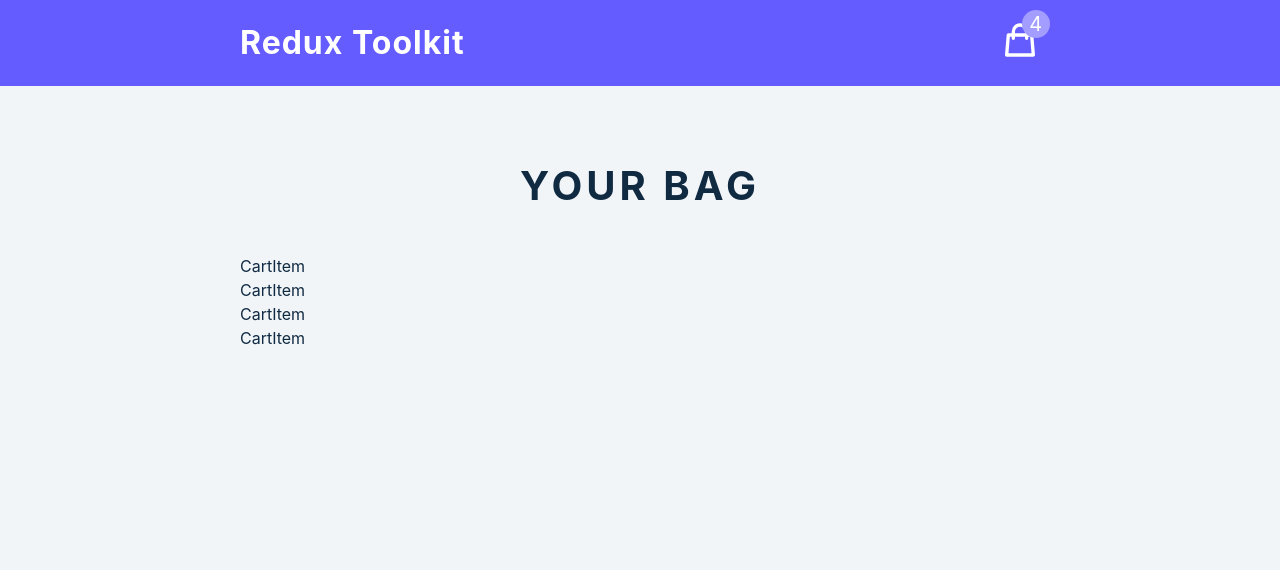
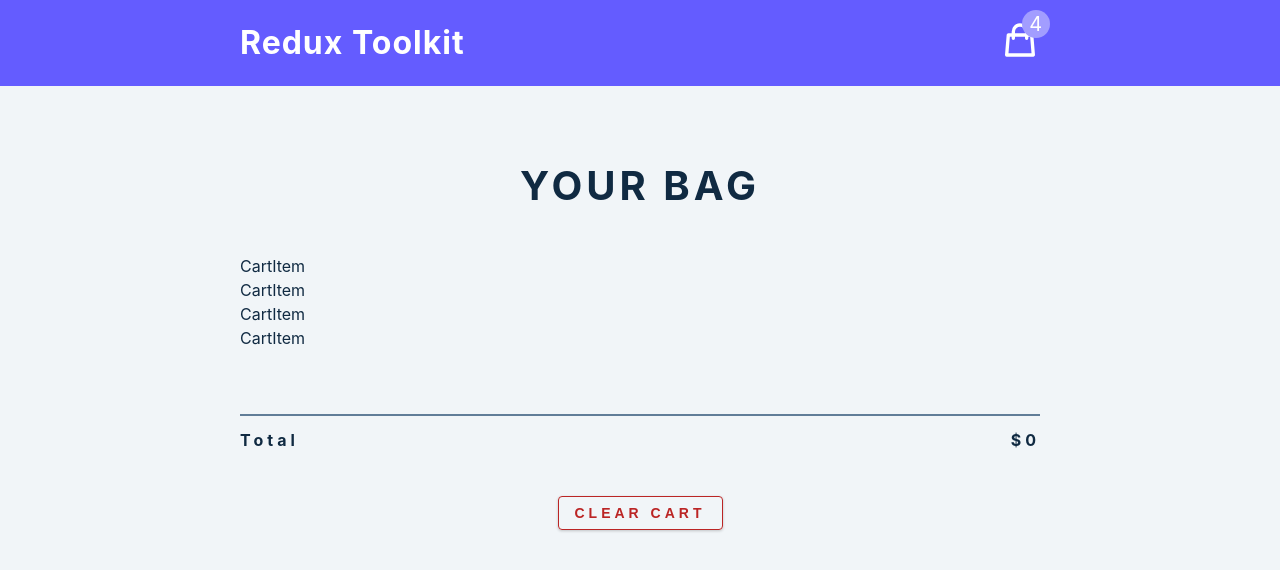
Before and after one commit to robdcampbell/react_18-redux, a React (Create React App) app: page / in a window 1280 px wide. Shown: the top 570 px of the page. Built offline with nearby package versions, Linux system fonts and the light colour scheme.

Commit message:
Continuing cart container

```diff
--- a/src/components/CartContainer.js
+++ b/src/components/CartContainer.js
@@ -25,6 +25,15 @@
           return <CartItem key={item.id} {...item} />;
         })}
       </div>
+      <footer>
+        <hr />
+        <div className="cart-total">
+          <h4>
+            total <span>${total}</span>
+          </h4>
+        </div>
+        <button className="btn clear-btn">Clear Cart</button>
+      </footer>
     </section>
   );
 };
```
